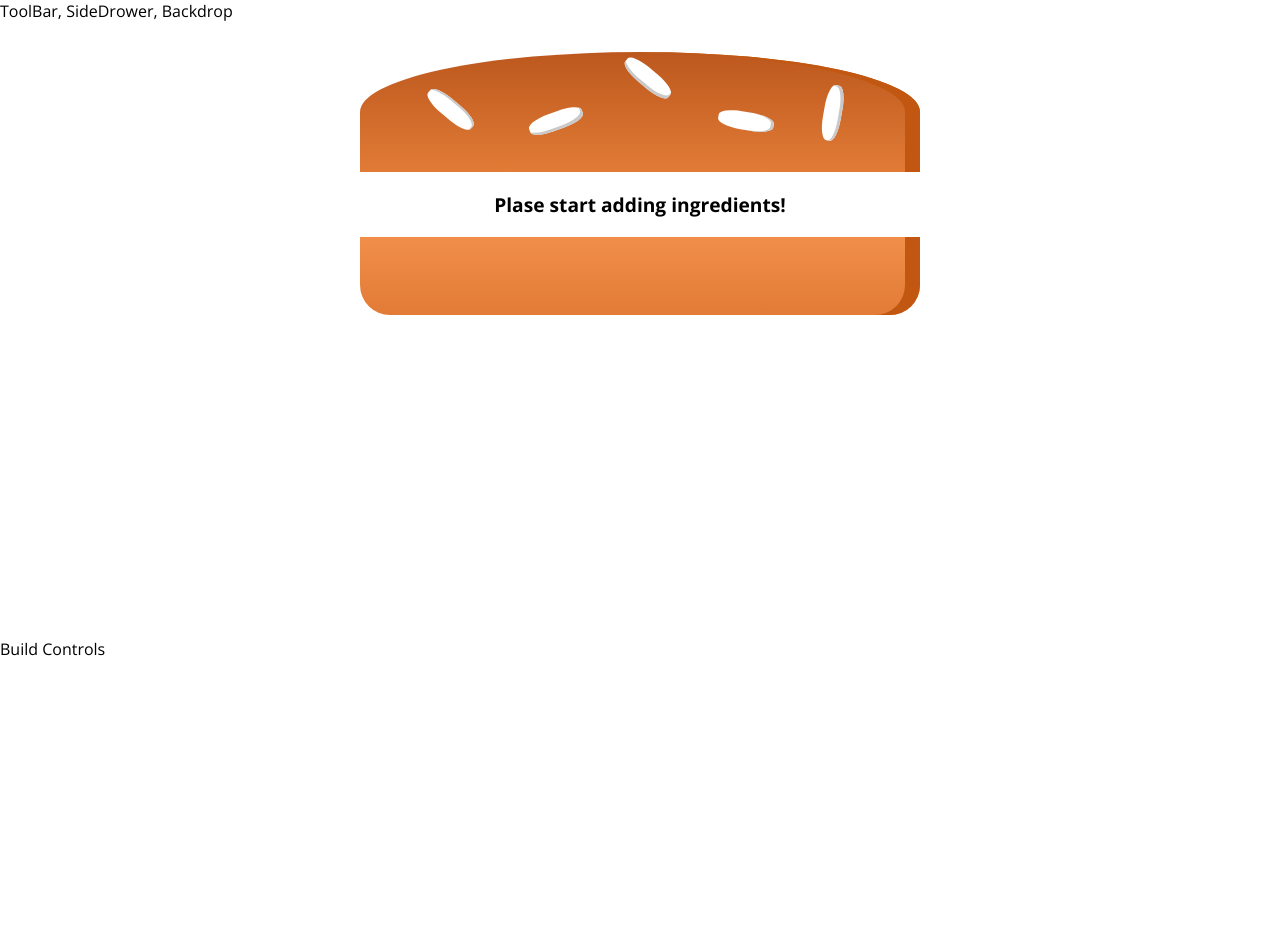
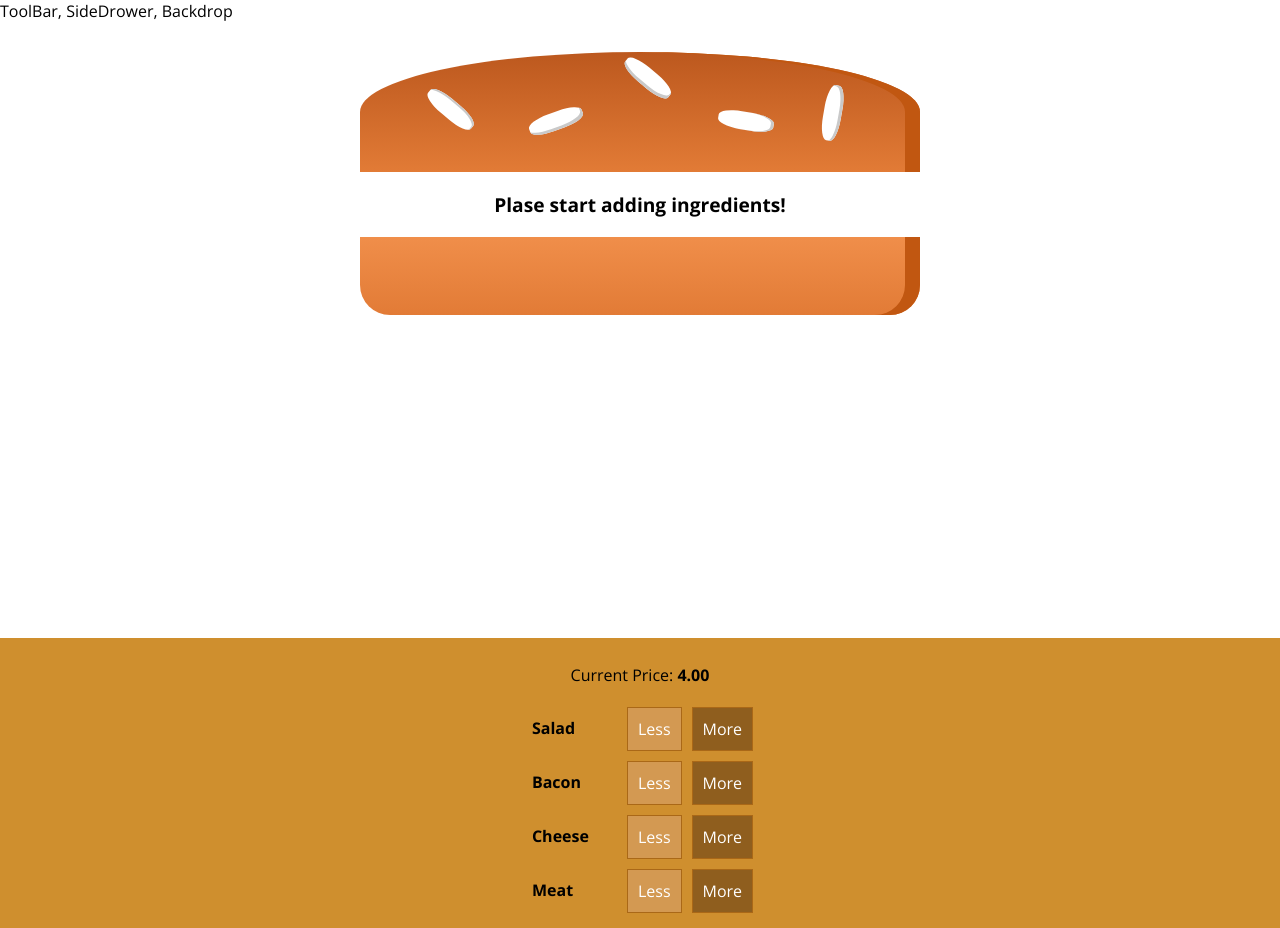
Before and after one commit to lmdelgallego/tuto-react-16, a React app: page / in a window 1280 px wide. Before the commit the page ends 800 px from the top, so only its background shows below. Built offline with nearby package versions, Linux system fonts and the light colour scheme.

Commit message:
Section 8 - 124

```diff
--- /dev/null
+++ b/src/components/Burger/BuildControls/BuildControl/BuildControl.css
@@ -0,0 +1,48 @@
+.BuildControl{
+  display: flex;
+  justify-content: space-between;
+  align-content: center;
+  margin: 5px 0;
+}
+
+.BuildControl button{
+  display: block;
+  font: inherit;
+  padding: 10px;
+  margin: 0 5px;
+  border:  1px solid #aa6817;
+  cursor: pointer ;
+  outline: none;
+}
+
+.BuildControl button:hover:disabled{
+  background-color: #AC9980;
+  color: #ccc;
+  cursor: not-allowed;
+}
+
+.Label{
+  padding: 10px;
+  font-weight: bold;
+  width: 80px;;
+}
+
+.BuildControl .Less{
+  background-color: #D39952;
+  color: white;
+}
+
+.BuildControl .More{
+  background-color: #8F5E1E;
+  color: white;
+}
+
+.BuildControl .Less:hover, .BuildControl .Less:active{
+  background-color: #DAA972;
+  color: white;
+}
+
+.BuildControl .More:hover, .BuildControl .More:active{
+  background-color: #b0711f;
+  color: white;
+}
--- /dev/null
+++ b/src/components/Burger/BuildControls/BuildControl/BuildControl.js
@@ -0,0 +1,12 @@
+import React from 'react';
+import classes from './BuildControl.css';
+
+const buildControl = (props) => (
+  <div className={classes.BuildControl}>
+    <div className={classes.Label}>{props.label}</div>
+    <button className={classes.Less} onClick={props.removed} disabled={props.disabled}>Less</button>
+    <button className={classes.More} onClick={props.added}>More</button>
+  </div>
+)
+
+export default buildControl;
--- /dev/null
+++ b/src/components/Burger/BuildControls/BuildControls.css
@@ -0,0 +1,10 @@
+.BuildControls {
+  width: 100%;
+  background-color: #cf8f2e;
+  display: flex;
+  flex-flow: column;
+  align-items: center;
+  box-shadow: 0 2px 1px #ccc;
+  margin: auto;
+  padding: 10px 0;
+}
--- /dev/null
+++ b/src/components/Burger/BuildControls/BuildControls.js
@@ -0,0 +1,28 @@
+import React from 'react';
+
+import classes from './BuildControls.css';
+import BuildControl from './BuildControl/BuildControl';
+
+const controls = [
+  { label: 'Salad', type: 'salad'},
+  { label: 'Bacon', type: 'bacon'},
+  { label: 'Cheese', type: 'cheese'},
+  { label: 'Meat', type: 'meat'},
+]
+
+const buildControls = (props) => (
+  <div className={classes.BuildControls}>
+    <p>Current Price: <strong>{props.price.toFixed(2)}</strong></p>
+    {controls.map(ctrl => (
+      <BuildControl
+        key={ctrl.label}
+        label={ctrl.label}
+        added={ () => props.ingredientAdded(ctrl.type) }
+        removed={ () => props.ingredientRemoved(ctrl.type) }
+        disabled={props.disabled[ctrl.type]}
+      />
+    ))}
+  </div>
+);
+
+export default buildControls;
--- a/src/containers/BurgerBuilder/BurgerBuilder.js
+++ b/src/containers/BurgerBuilder/BurgerBuilder.js
@@ -1,7 +1,14 @@
 import React, { Component } from 'react';
 import Aux from '../../hoc/Aux';
 import Burger from '../../components/Burger/Burger';
+import BuildControls from '../../components/Burger/BuildControls/BuildControls';
 
+const INGREDIENT_PRICES = {
+  salad: 0.5,
+  cheese: 0.4,
+  meat: 1.3,
+  bacon: 0.7
+}
 
 class BurgerBuilder extends Component {
 
@@ -16,14 +23,54 @@
       bacon: 0,
       cheese: 0,
       meat: 0
+    },
+    totlaPrice: 4
+  }
+
+  addIngredientHandler = (type) => {
+    const oldCount = this.state.ingredients[type];
+    const updatedCount = oldCount + 1;
+    const updatedIngredients = {
+      ...this.state.ingredients
+    };
+    updatedIngredients[type] = updatedCount;
+    const priceAddition = INGREDIENT_PRICES[type];
+    const oldPrice = this.state.totlaPrice;
+    const newPrice = oldPrice+priceAddition;
+    this.setState({totlaPrice: newPrice, ingredients: updatedIngredients});
+  }
+
+  removeIngredientHandler = (type) =>{
+    const oldCount = this.state.ingredients[type];
+    if(oldCount <=0){
+      return;
     }
+    const updatedCount = oldCount - 1;
+    const updatedIngredients = {
+      ...this.state.ingredients
+    };
+    updatedIngredients[type] = updatedCount;
+    const priceDeduction = INGREDIENT_PRICES[type];
+    const oldPrice = this.state.totlaPrice;
+    const newPrice = oldPrice - priceDeduction;
+    this.setState({totlaPrice: newPrice, ingredients: updatedIngredients});
   }
 
   render() {
+    const disabledInfo = {
+      ...this.state.ingredients
+    };
+    for(let key in disabledInfo){
+      disabledInfo[key] = disabledInfo[key] <= 0
+    }
     return (
       <Aux>
         <Burger ingredients={this.state.ingredients} />
-        <div>Build Controls</div>
+        <BuildControls
+          ingredientAdded={this.addIngredientHandler}
+          ingredientRemoved={this.removeIngredientHandler}
+          disabled={disabledInfo}
+          price={this.state.totlaPrice}/>
       </Aux>
     );
   }
```
